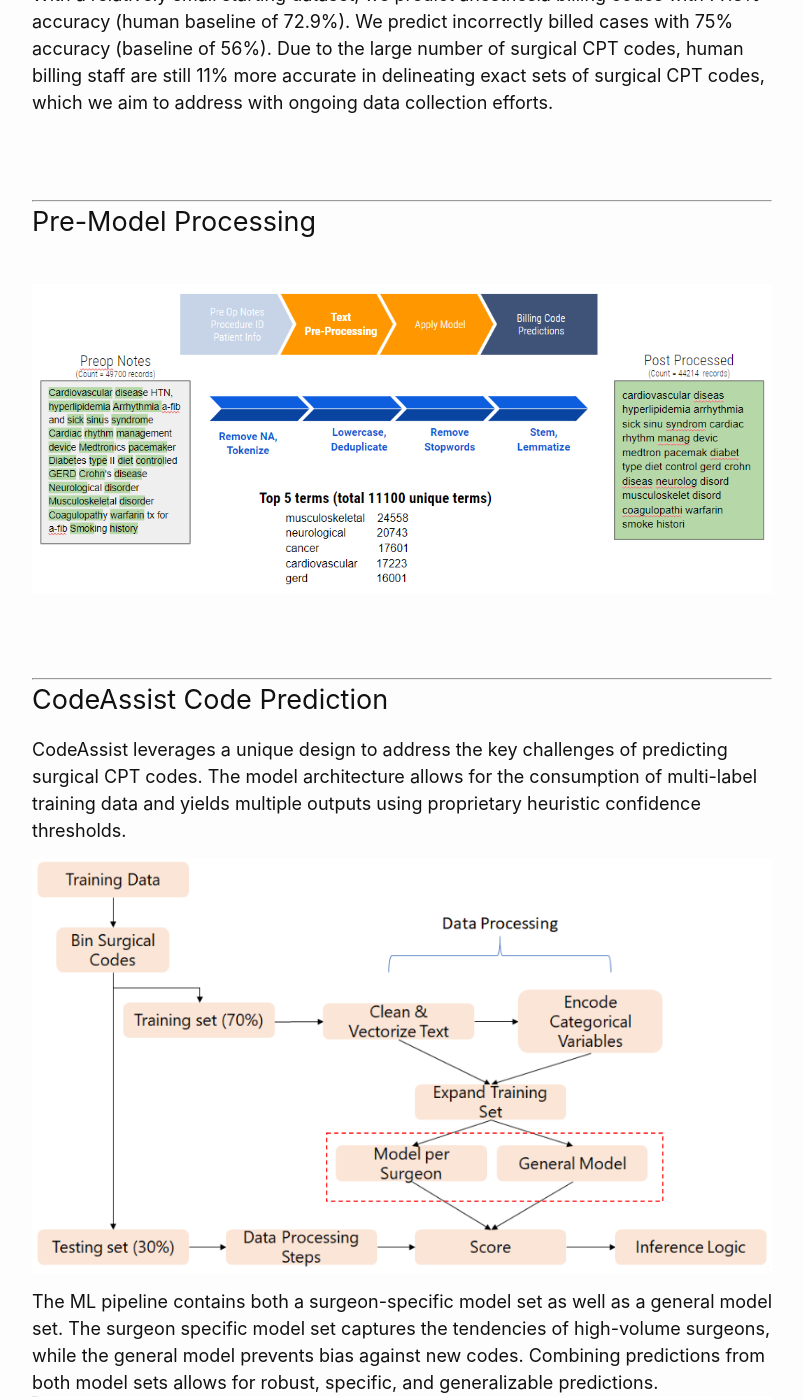
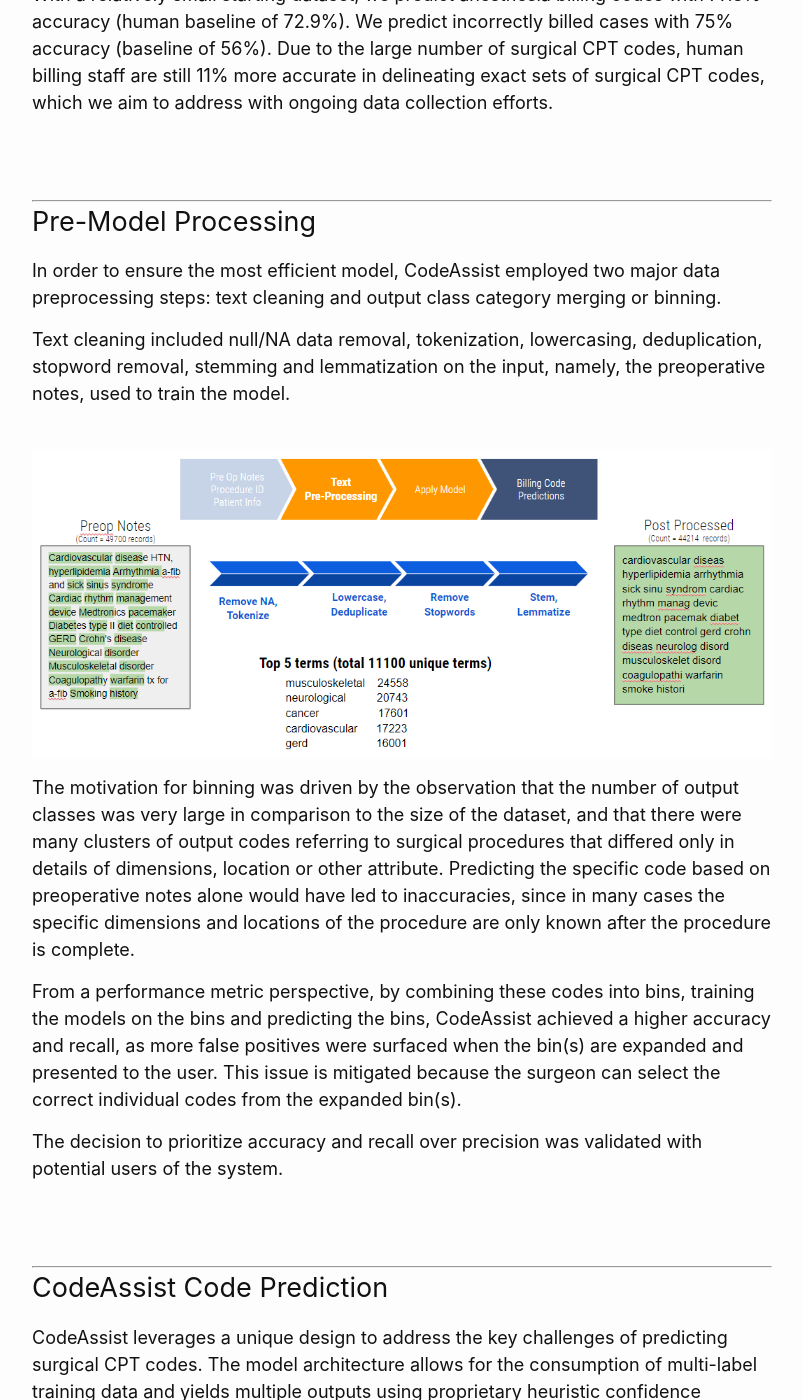
Before and after one commit to cswavola/cswavola.github.io, a Jekyll site: the page built from my_collections/_projects/BillingCodes.md, in a window 1280 px wide and 1400 px high, scrolled down 1159 px. Shown: the whole window, without its empty margins (238-1041 px from the left). Built offline with Jekyll 4.4.1, drawn with Linux system fonts in a browser that asks for light colours; nearby versions of some CDN libraries.

Commit message:
final commit

```diff
--- a/my_collections/_projects/BillingCodes.md
+++ b/my_collections/_projects/BillingCodes.md
@@ -41,10 +41,20 @@
 <!--more-->
 <hr>
 <h1><a name="2"></a>Pre-Model Processing</h1>
+In order to ensure the most efficient model, CodeAssist employed two major data preprocessing steps: text cleaning and output class category merging or binning.
+
+Text cleaning included null/NA data removal, tokenization, lowercasing, deduplication, stopword removal, stemming and lemmatization on the input, namely, the preoperative notes, used to train the model.
 
 <br>
 ![textProcess]({{ "/assets/images/CA_textProcess.PNG"  }})
 <br>
+
+The motivation for binning was driven by the observation that the number of output classes was very large in comparison to the size of the dataset, and that there were many clusters of output codes referring to surgical procedures that differed only in details of dimensions, location or other attribute. Predicting the specific code based on preoperative notes alone would have led to inaccuracies, since in many cases the specific dimensions and locations of the procedure are only known after the procedure is complete.
+
+From a performance metric perspective, by combining these codes into bins, training the models on the bins and predicting the bins, CodeAssist achieved a higher accuracy and recall, as more false positives were surfaced when the bin(s) are expanded and presented to the user. This issue is mitigated because the surgeon can select the correct individual codes from the expanded bin(s).
+
+The decision to prioritize accuracy and recall over precision was validated with potential users of the system.
+
 
 <br><br>
 <hr>
```
